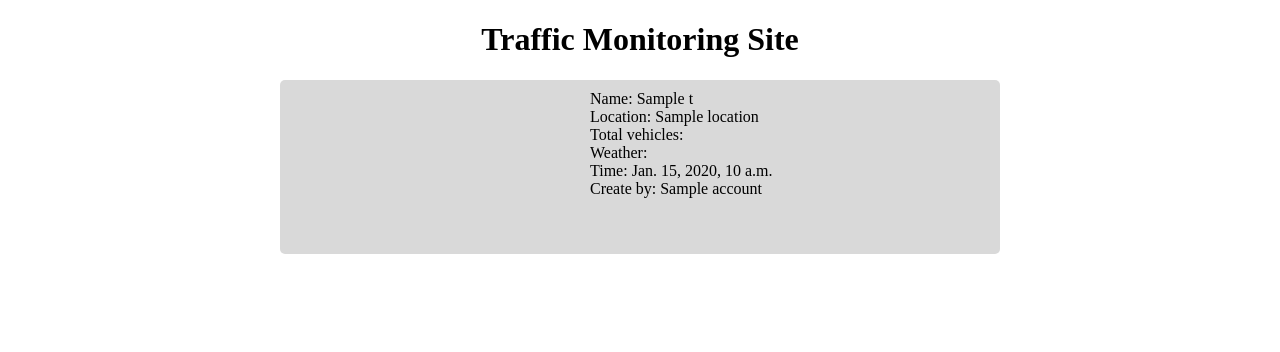
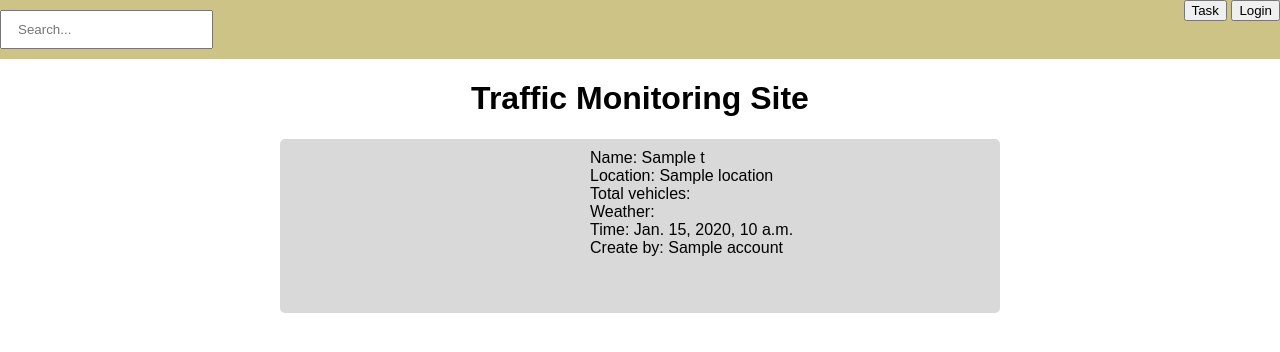
Before and after one commit to 6310682619/traffic-monitoring, a Django app: template trafficmonitoring/task/templates/task/index.html in a window 1280 px wide. Shown: the top 352 px of the page. Run offline with Django 4.2, Linux system fonts and the light colour scheme; the template is opened without the code that fills it: most values are stand-ins (such as "Sample title", 1, 10 or a date in 2020).

Commit message:
add navbar and button

```diff
--- a/trafficmonitoring/task/static/task/styles.css
+++ b/trafficmonitoring/task/static/task/styles.css
@@ -1,5 +1,25 @@
+body {
+    padding: 0;
+    margin: 0;
+    font-family: Arial, sans-serif,'Poppins';
+}
+
+nav {
+    background-color: #cec387;
+}
+
+.search {
+    margin-top: 10px;
+    margin-bottom: 10px;
+    padding: 10px 16px;
+}
+
 header {
     text-align: center;
+}
+
+.rightbutton {
+    float: right;
 }
 
 .blockbody {
@@ -44,7 +64,6 @@ table, td, th {
 table {
     border-collapse: collapse;
     width: auto;
-
 }
 
 th {
--- a/trafficmonitoring/task/templates/task/index.html
+++ b/trafficmonitoring/task/templates/task/index.html
@@ -1,6 +1,13 @@
 {% extends 'task/layout.html' %}
 {% block body %}
 <body>
+    <nav>
+        <a><input type = "text" placeholder="Search..." class="search">
+        <a class="rightbutton">
+            <button class = "">Task</button>
+            <button class = "">Login</button>
+        </a>
+    </nav>
 
     <header >
         <h1>Traffic Monitoring Site</h1>
```
Also changed, not shown: trafficmonitoring/task/templates/task/result.html (+19 -3 lines).
